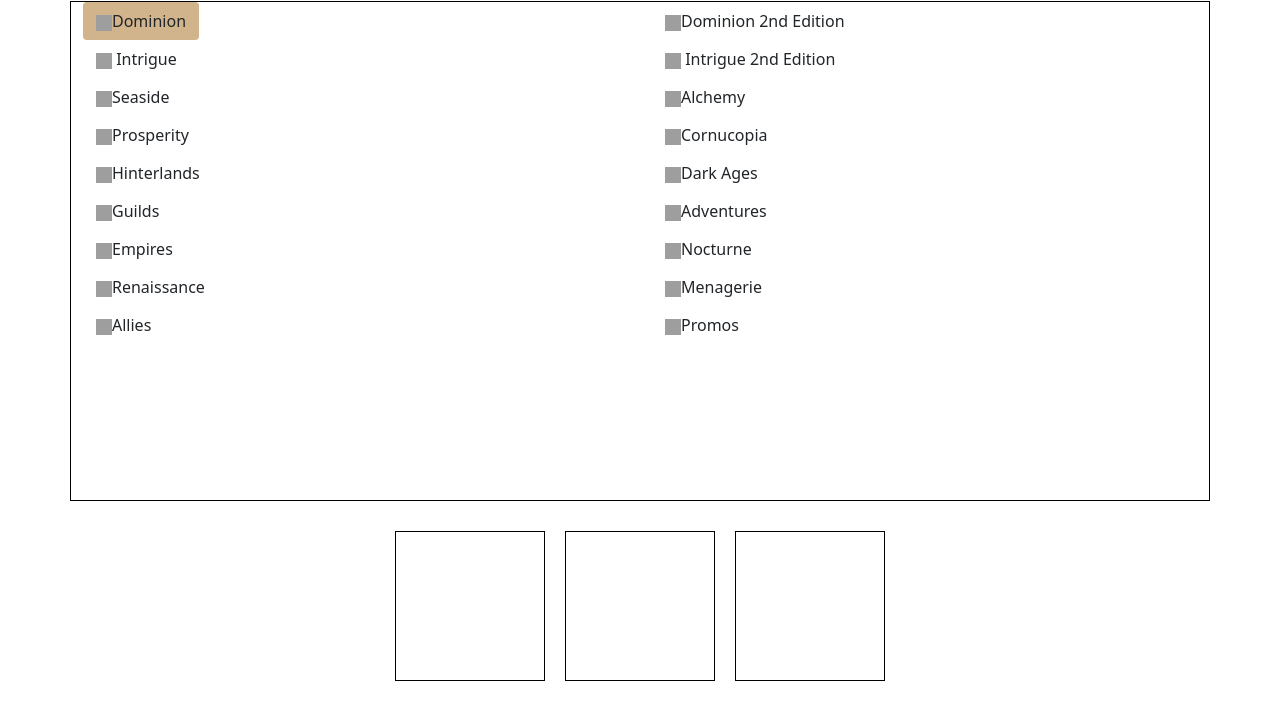
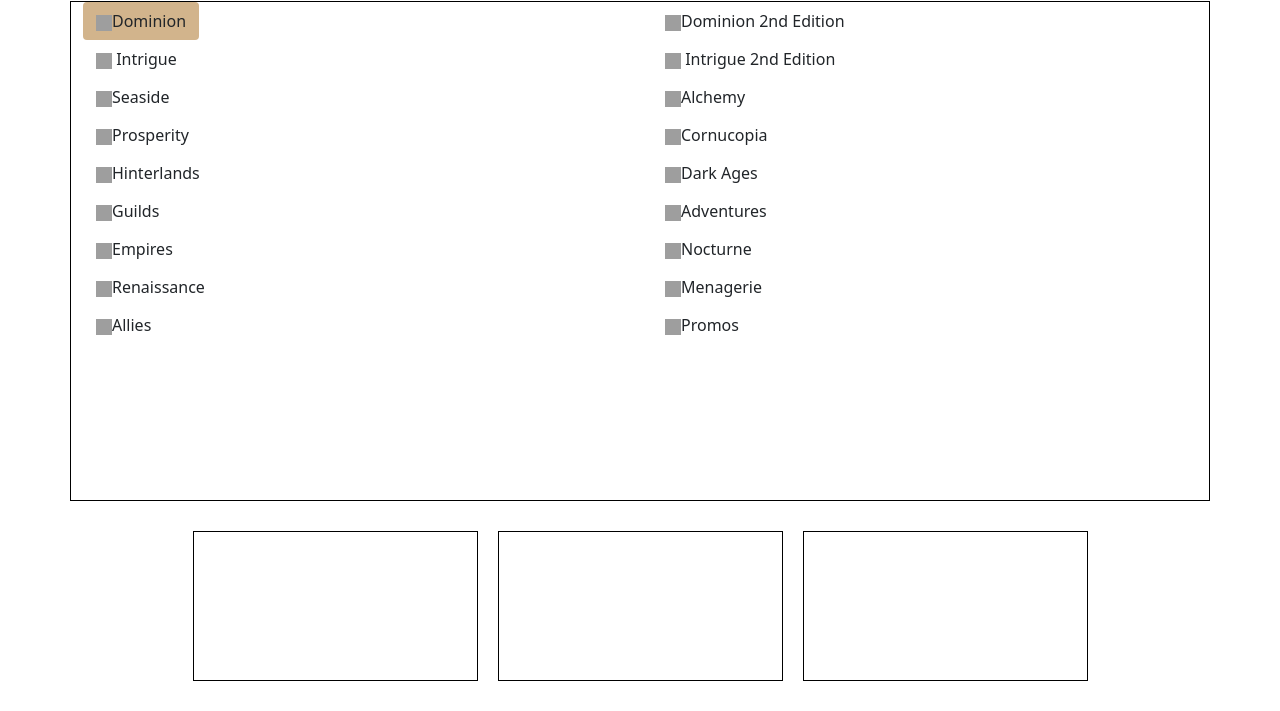
Before and after one commit to agentronin316/RanDominion, a plain HTML site: page index.html in a window 1280 px wide. Shown: the part 111-822 px from the top of the page. Drawn offline with nearby package versions, Linux system fonts and the light colour scheme; grey boxes are pictures that could not be loaded.

Commit message:
Got those darn boxes to behave

```diff
--- a/index.html
+++ b/index.html
@@ -224,17 +224,17 @@
         <div class="container-lg" id="customize">
             <div class="row justify-content-center">
                 <!-- TODO: figure out how to get these darn things to wrap on smaller screens-->
-                <div class="col-lg-4" id="whitelist_card">
+                <div class="col-md-3 col-sm-9" id="whitelist_card">
                     <!-- TODO: this needs a dropdown that will have allow targeting a set selected above -->
                     <!-- TODO: this will have a second drop down that will contain the cards from the targeted set -->
                     <!-- TODO: this will have a thrid drop down that will contain the cards picked so far in this box -->
                 </div>
-                <div class="col-lg-4" id="blacklist_card">
+                <div class="col-md-3 col-sm-9" id="blacklist_card">
                     <!-- TODO: this needs a dropdown that will have allow targeting a set selected above -->
                     <!-- TODO: this will have a second drop down that will contain the cards from the targeted set -->
                     <!-- TODO: this will have a thrid drop down that will contain the cards picked so far in this box -->
                 </div>
-                <div class="col-lg-4" id="house_rules">
+                <div class="col-md-3 col-sm-9" id="house_rules">
                     <!-- TODO: this will contain a drop down menu for house rules to adjust -->
                     <!-- TODO: this will contain a second drop down for removing selected house rules -->
                     <!-- TODO: this may also contain radio buttons or input fields to adjust values for specific house rules -->
--- a/style.css
+++ b/style.css
@@ -23,7 +23,7 @@ html {
     border: 1px black;
     border-style: solid;
     height: 150px;
-    width: 150px;
+    /* width: 150px; */
     margin: 30px 10px;
 }
 
```
